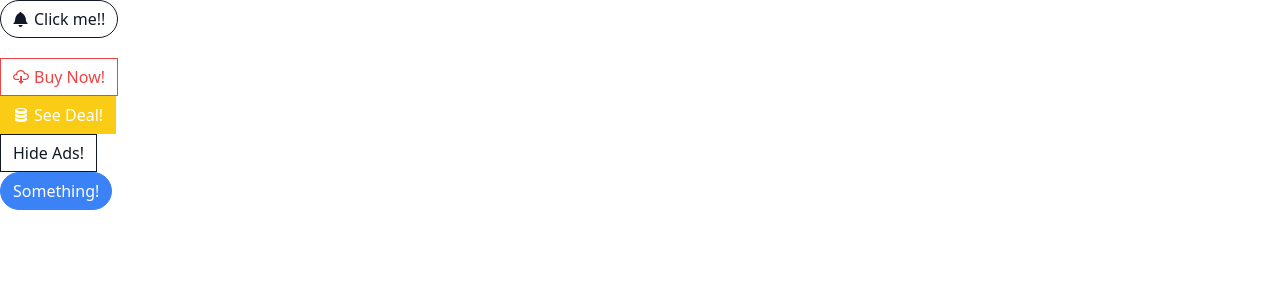
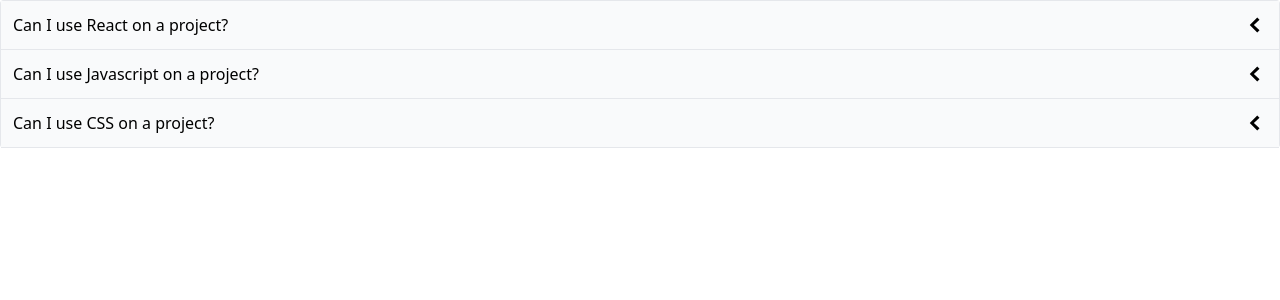
Before and after one commit to rayvafa/react-components, a React (Create React App) app: page / in a window 1280 px wide. Shown: the top 300 px of the page. Built offline with nearby package versions, Linux system fonts and the light colour scheme.

Commit message:
Accordion component

```diff
--- a/src/App.js
+++ b/src/App.js
@@ -1,43 +1,28 @@
-import { GoBell, GoCloudDownload, GoDatabase } from 'react-icons/go';
-import Button from './components/Button';
+import Accordion from './components/Accordion';
 
 function App() {
-  const handleClick = () => {
-    console.log('Clicked!');
-  };
+  const items = [
+    {
+      id: 'l2kj5',
+      label: 'Can I use React on a project?',
+      content:
+        'You can use React on any project you want. You can use React on any project you want. You can use React on any project you want. You can use React on any project you want.',
+    },
+    {
+      id: 'lk2j35lkj',
+      label: 'Can I use Javascript on a project?',
+      content:
+        'You can use React on any project you want. You can use React on any project you want. You can use React on any project you want. You can use React on any project you want.',
+    },
+    {
+      id: 'l1kj2i0g',
+      label: 'Can I use CSS on a project?',
+      content:
+        'You can use React on any project you want. You can use React on any project you want. You can use React on any project you want. You can use React on any project you want.',
+    },
+  ];
 
-  return (
-    <div>
-      <div>
-        <Button secondary outline rounded className="mb-5" onClick={handleClick}>
-          <GoBell />
-          Click me!!
-        </Button>
-      </div>
-      <div>
-        <Button danger outline onMouseEnter={handleClick}>
-          <GoCloudDownload />
-          Buy Now!
-        </Button>
-      </div>
-      <div>
-        <Button warning onMouseLeave={handleClick}>
-          <GoDatabase />
-          See Deal!
-        </Button>
-      </div>
-      <div>
-        <Button secondary outline>
-          Hide Ads!
-        </Button>
-      </div>
-      <div>
-        <Button primary rounded>
-          Something!
-        </Button>
-      </div>
-    </div>
-  );
+  return <Accordion items={items} />;
 }
 
 export default App;
--- /dev/null
+++ b/src/components/Accordion.js
@@ -0,0 +1,39 @@
+import { useState } from "react";
+import { GoChevronDown, GoChevronLeft } from 'react-icons/go';
+
+function Accordion({ items }) {
+  const [ expandedIndex, setExpandedIndex ] = useState(-1);
+
+  const handleClick = (nextIndex) => {
+    if(expandedIndex === nextIndex)
+      setExpandedIndex(-1);
+    else
+      setExpandedIndex(nextIndex);
+  }
+
+  const renderedItems = items.map((item, index) => {
+    const isExpanded = index === expandedIndex;
+    const icon = (
+      <span className="text-2xl">
+        {isExpanded ? <GoChevronDown /> : <GoChevronLeft />}
+      </span>
+    );
+
+    return (
+      <div key={item.id}>
+        <div
+          className="flex justify-between p-3 bg-gray-50 border-b items-center cursor-pointer"
+          onClick={() => handleClick(index)}
+        >
+          {item.label}
+          {icon}
+        </div>
+        {isExpanded && <div className="border-b p-5">{item.content}</div>}
+      </div>
+    );
+  });
+
+  return <div className="border-x border-t rounded">{renderedItems}</div>;
+}
+
+export default Accordion;
--- /dev/null
+++ b/src/pages/ButtonPage.js
@@ -0,0 +1,43 @@
+import { GoBell, GoCloudDownload, GoDatabase } from 'react-icons/go';
+import Button from '../components/Button';
+
+function ButtonPage() {
+  const handleClick = () => {
+    console.log('Clicked!');
+  };
+
+  return (
+    <div>
+      <div>
+        <Button secondary outline rounded className="mb-5" onClick={handleClick}>
+          <GoBell />
+          Click me!!
+        </Button>
+      </div>
+      <div>
+        <Button danger outline onMouseEnter={handleClick}>
+          <GoCloudDownload />
+          Buy Now!
+        </Button>
+      </div>
+      <div>
+        <Button warning onMouseLeave={handleClick}>
+          <GoDatabase />
+          See Deal!
+        </Button>
+      </div>
+      <div>
+        <Button secondary outline>
+          Hide Ads!
+        </Button>
+      </div>
+      <div>
+        <Button primary rounded>
+          Something!
+        </Button>
+      </div>
+    </div>
+  );
+}
+
+export default ButtonPage;
```
